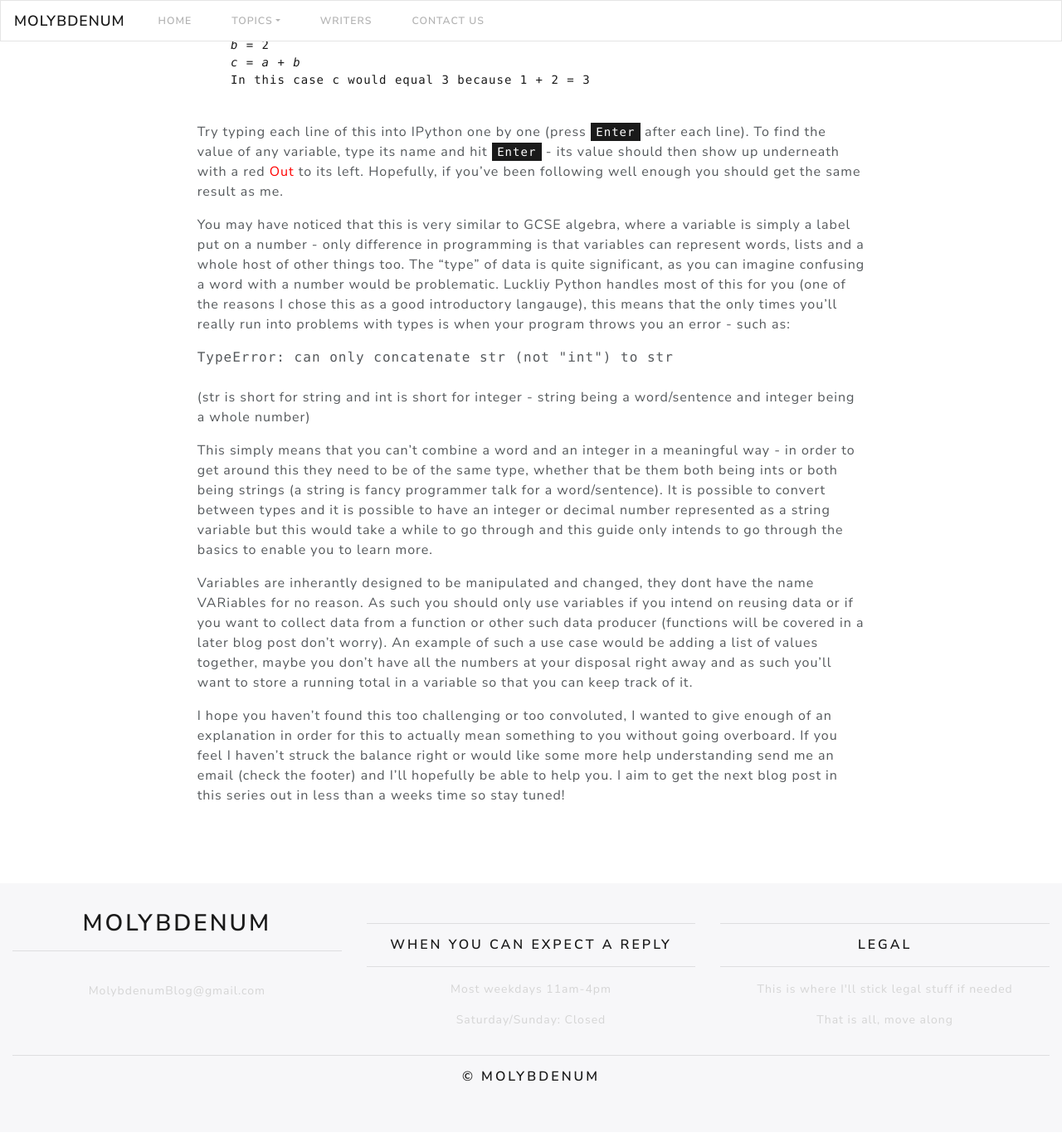
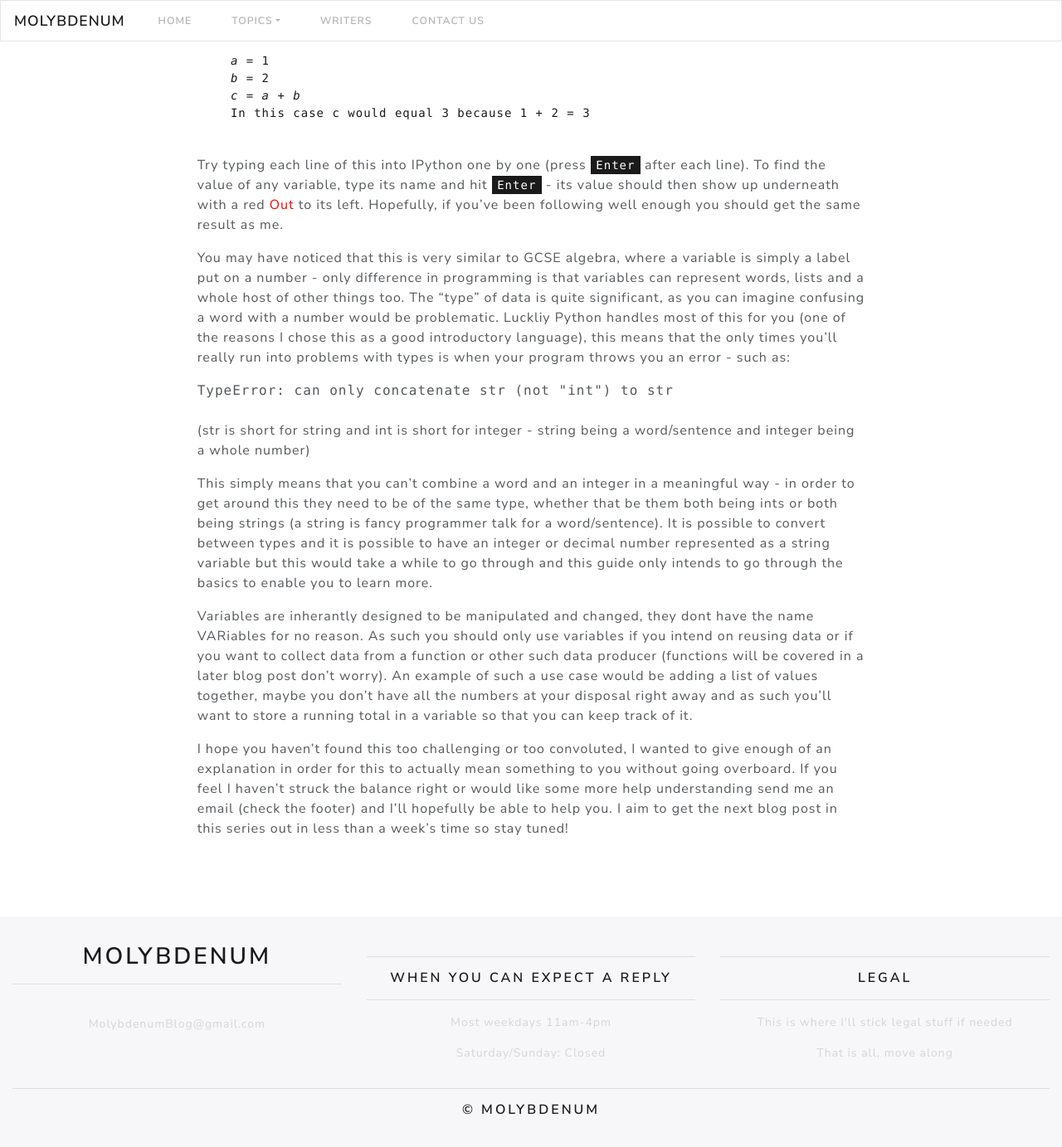
Before and after one commit to BaffledWhiskey/BaffledWhiskey.github.io, a Jekyll site: the page built from _AnyoneCanCode/anyoneCanCodeSetupAndVariables.md, in a window 1280 px wide and 1400 px high, scrolled down 2150 px. Shown: the top 1383 px of the window at 83% size. Built offline with Jekyll 4.4.1, drawn with Linux system fonts in a browser that asks for light colours.

Commit message:
typos and corrections

```diff
--- a/_AnyoneCanCode/anyoneCanCodeSetupAndVariables.md
+++ b/_AnyoneCanCode/anyoneCanCodeSetupAndVariables.md
@@ -33,6 +33,7 @@ The black window on the right side of the page is the interpreter, this is where
 
 The language we will be programming in is Python (specifically Python 3). My rationale behind this is that it is easy to learn (as programming languages go), it does a lot of work for you (that you will appreciate greatly if you go on to learn more languages), and it has a very strong and active community, so it's easy to find help.
 
+<br>
 <h5>Variables</h5>
 
 Variables are key to programming, they allow us to store and read data. Put simply they're very similar to a bucket with a label, you can put whatever you like in that bucket - whether that be a word, a sentence, a number or a shopping list. The label is the name you give to that collection of data stored in your bucket, this allows you to differentiate between different data items and manipulate them. For example, if you have two variables that are numbers you can add them together to get another number (this however wouldn't work if one of those variables were a word... adding numbers and words together doesn't make a lot of sense).
@@ -50,7 +51,7 @@ In order to create a variable in Python, you must first come up with a name for
 
 Try typing each line of this into IPython one by one (press <kbd>Enter</kbd> after each line). To find the value of any variable, type its name and hit <kbd>Enter</kbd> - its value should then show up underneath with a red <span style="color: red;">Out</span> to its left. Hopefully, if you've been following well enough you should get the same result as me.
 
-You may have noticed that this is very similar to GCSE algebra, where a variable is simply a label put on a number - only difference in programming is that variables can represent words, lists and a whole host of other things too. The "type" of data is quite significant, as you can imagine confusing a word with a number would be problematic. Luckliy Python handles most of this for you (one of the reasons I chose this as a good introductory langauge), this means that the only times you'll really run into problems with types is when your program throws you an error - such as:
+You may have noticed that this is very similar to GCSE algebra, where a variable is simply a label put on a number - only difference in programming is that variables can represent words, lists and a whole host of other things too. The "type" of data is quite significant, as you can imagine confusing a word with a number would be problematic. Luckliy Python handles most of this for you (one of the reasons I chose this as a good introductory language), this means that the only times you'll really run into problems with types is when your program throws you an error - such as:
 
 <div class="codeBlock">
 <samp>TypeError: can only concatenate str (not "int") to str</samp>
@@ -62,4 +63,4 @@ This simply means that you can't combine a word and an integer in a meaningful w
 
 Variables are inherantly designed to be manipulated and changed, they dont have the name VARiables for no reason. As such you should only use variables if you intend on reusing data or if you want to collect data from a function or other such data producer (functions will be covered in a later blog post don't worry). An example of such a use case would be adding a list of values together, maybe you don't have all the numbers at your disposal right away and as such you'll want to store a running total in a variable so that you can keep track of it.
 
-I hope you haven't found this too challenging or too convoluted, I wanted to give enough of an explanation in order for this to actually mean something to you without going overboard. If you feel I haven't struck the balance right or would like some more help understanding send me an email (check the footer) and I'll hopefully be able to help you. I aim to get the next blog post in this series out in less than a weeks time so stay tuned!
+I hope you haven't found this too challenging or too convoluted, I wanted to give enough of an explanation in order for this to actually mean something to you without going overboard. If you feel I haven't struck the balance right or would like some more help understanding send me an email (check the footer) and I'll hopefully be able to help you. I aim to get the next blog post in this series out in less than a week's time so stay tuned!
```
Also changed, not shown: _AnyoneCanCode/anyoneCanCodeLogicAndBranches.md (+4 -2 lines), _opinion/parlez-vous_francais.md (+3 -3 lines), _science/nuclear_power_safety.md (+1 -1 lines).
